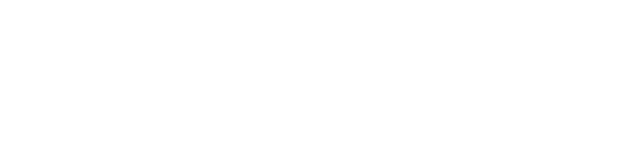
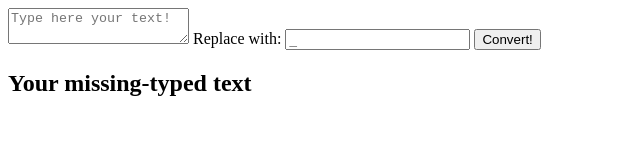
Before and after one commit to Deuchnord/MissingTypes, an Electron app: page index.html in a window 800 px wide. Shown: the whole page, without its empty margins (0-640 px from the left). Drawn offline with nearby package versions, Linux system fonts and the light colour scheme; no server answers.

Commit message:
Implemented ABO-removing

```diff
--- a/index.html
+++ b/index.html
@@ -1,10 +1,32 @@
 <!DOCTYPE html>
 <html>
   <head>
-    <meta charset="utf-8">
+    <meta charset="utf-8" />
     <title>#MissingTypes</title>
   </head>
   <body>
 
+<textarea id="initial-text" placeholder="Type here your text!"></textarea>
+<label for="replace-with">Replace with:</label>
+<input type="text" id="replace-with" placeholder="_" />
+<button type="button" id="convert-btn">Convert!</button>
+
+<div class="converted-text">
+  <h2>Your missing-typed text</h2>
+  <div id="result" class="result"></div>
+</div>
+
+<script type="text/javascript">
+  const $ = require('jquery');
+  const ipc = require('electron').ipcRenderer;
+  $('#convert-btn').click(() => {
+    ipc.send('convert', $('#initial-text').val(), $('#replace-with').val());
+  });
+
+  ipc.on('converted text', (e, text) => {
+    $('#result').text(text);
+  });
+</script>
+
   </body>
 </html>
--- a/package.json
+++ b/package.json
@@ -7,6 +7,7 @@
   "author": "Jérôme Deuchnord",
   "license": "WTFPL",
   "dependencies": {
-    "electron": "^1.6.10"
+    "electron": "^1.6.10",
+    "jquery": "^3.2.1"
   }
 }
```
Also changed, not shown: index.js (+12 -0 lines), 1 other file.
